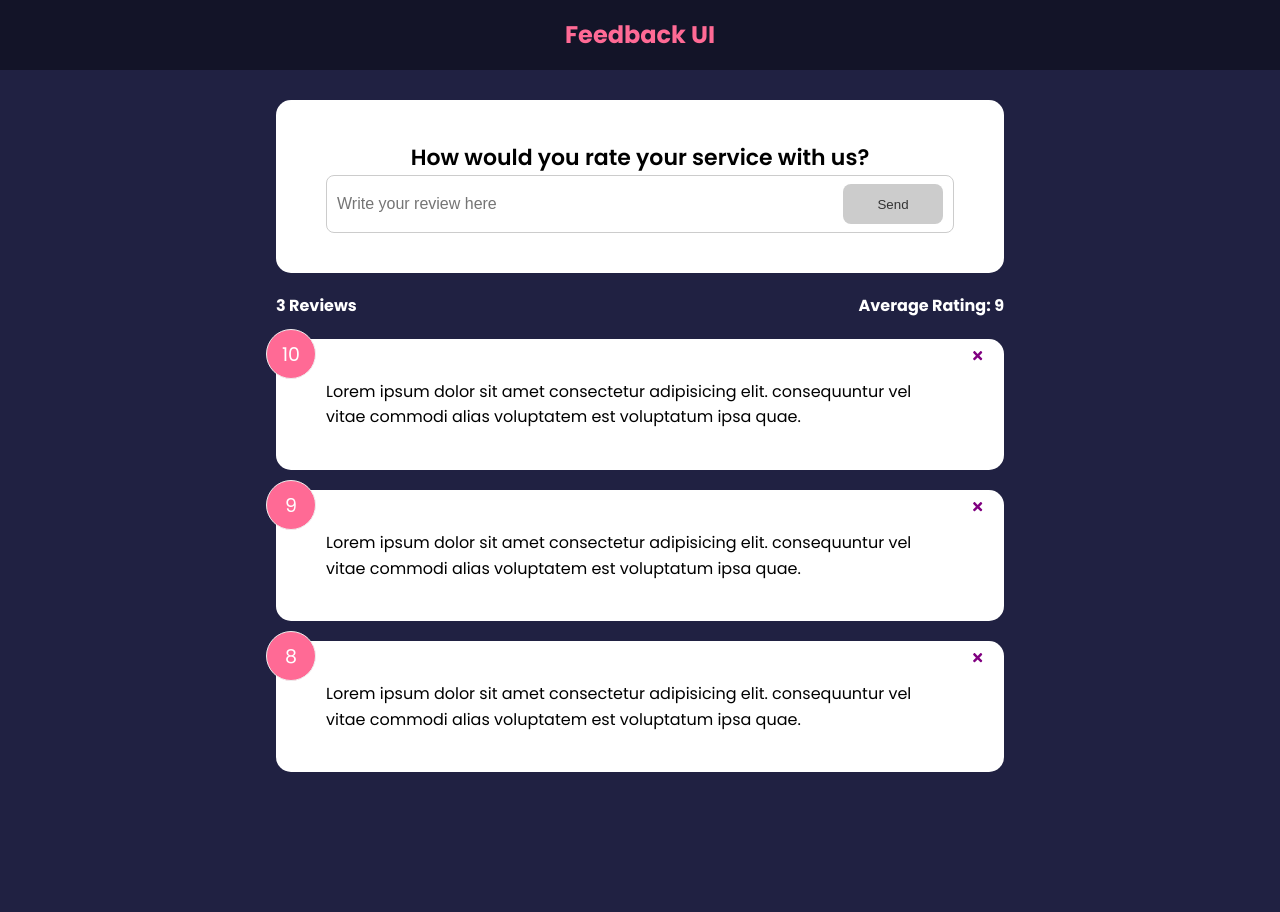
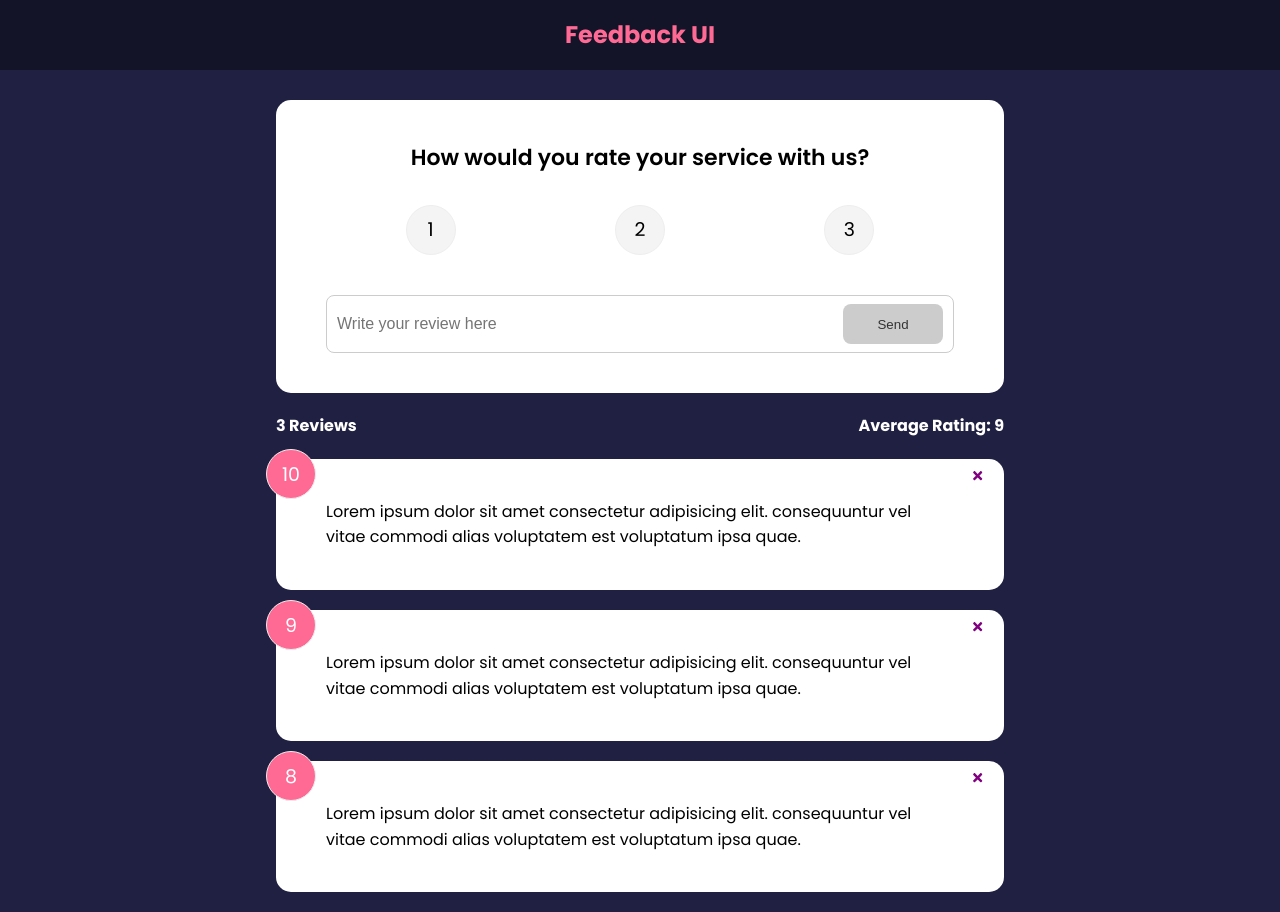
Before and after one commit to MareikeHeuer/feedback-app-react-course-2022, a React (Create React App) app: page / in a window 1280 px wide. Before the commit the page ends 800 px from the top, so only its background shows below. Built offline with nearby package versions, Linux system fonts and the light colour scheme.

Commit message:
Add rating select component

```diff
--- a/src/components/FeedbackForm.jsx
+++ b/src/components/FeedbackForm.jsx
@@ -1,15 +1,13 @@
 import { useState } from "react";
 import Card from "./shared/Card";
 import Button from "./shared/Button";
+import RatingSelect from "./RatingSelect";
 
 function FeedbackForm() {
   const [text, setText] = useState("");
+  const [rating, setRating] = useState(10);
   const [btnDisabled, setBtnDisabled] = useState(true);
   const [message, setMessage] = useState("");
-
-  // set button disabled default state (yes)
-  // enable from 10 characters on in input field
-  // if there is message display div with className of message (Yes)
 
   const handleTextChange = (e) => {
     if (text === "") {
@@ -29,6 +27,11 @@
     <Card>
       <form>
         <h2>How would you rate your service with us?</h2>
+        <RatingSelect
+          select={(rating) => {
+            setRating(rating);
+          }}
+        />
 
         <div className="input-group">
           <input
--- /dev/null
+++ b/src/components/RatingSelect.jsx
@@ -0,0 +1,51 @@
+import { useState } from "react";
+
+function RatingSelect({ select }) {
+  const [selected, setSelected] = useState(10);
+
+  const handleChange = (e) => {
+    // + sign converts string to number
+    setSelected(+e.currentTarget.value);
+    select(+e.currentTarget.value);
+  };
+
+  return (
+    <ul className="rating">
+      <li>
+        <input
+          type="radio"
+          id="num1"
+          name="rating"
+          value="1"
+          onChange={handleChange}
+          checked={selected === 1}
+        />
+        <label htmlFor="num1">1</label>
+      </li>
+      <li>
+        <input
+          type="radio"
+          id="num2"
+          name="rating"
+          value="2"
+          onChange={handleChange}
+          checked={selected === 2}
+        />
+        <label htmlFor="num2">2</label>
+      </li>
+      <li>
+        <input
+          type="radio"
+          id="num3"
+          name="rating"
+          value="3"
+          onChange={handleChange}
+          checked={selected === 3}
+        />
+        <label htmlFor="num3">3</label>
+      </li>
+    </ul>
+  );
+}
+
+export default RatingSelect;
```
